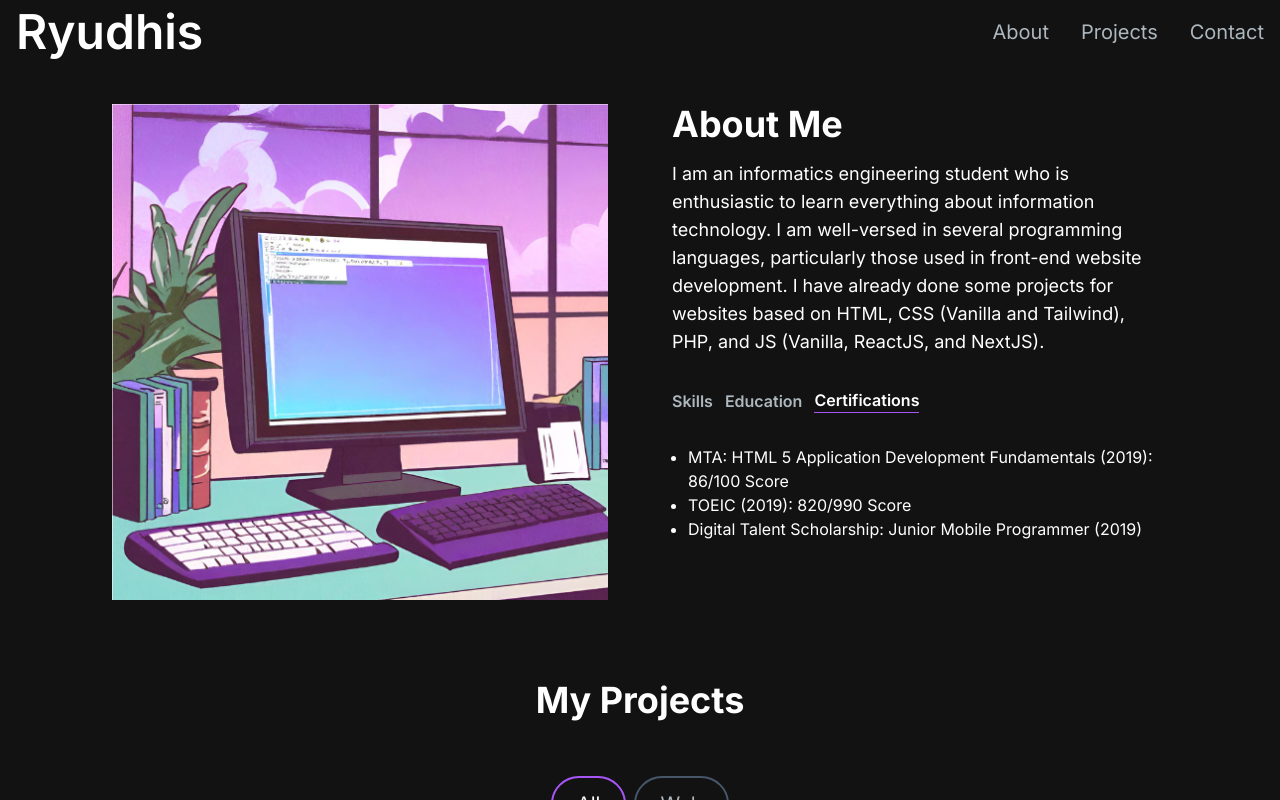
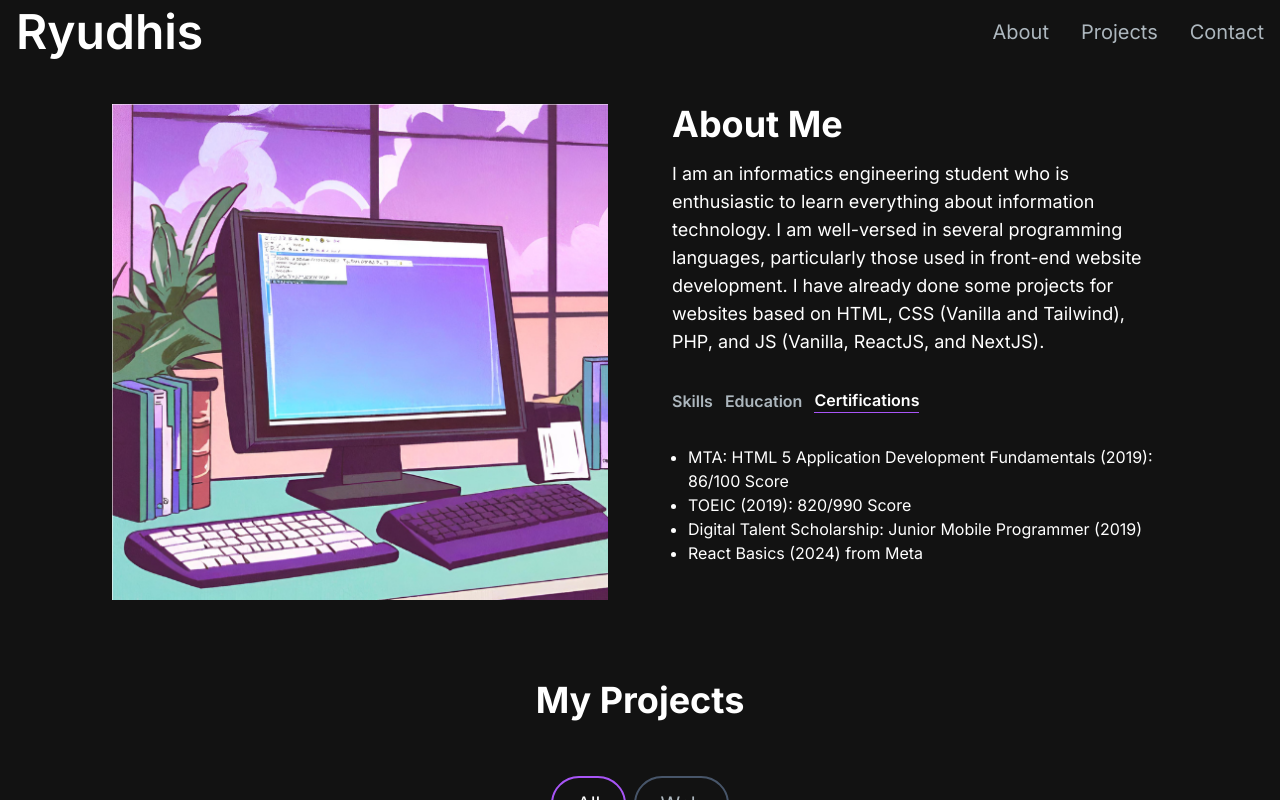
Before and after one commit to ryudhis/Portfolio, a Next.js app in the folder portfolio/: page / in a window 1280 px wide. Both pictures are taken after a click on the button "Certifications". Shown: the part 472-1272 px from the top of the page. Built offline with nearby package versions, Linux system fonts and the light colour scheme.

Commit message:
Update AboutSection.jsx

```diff
--- a/portfolio/src/app/components/AboutSection.jsx
+++ b/portfolio/src/app/components/AboutSection.jsx
@@ -41,6 +41,7 @@ const TAB_DATA = [
         </li>
         <li>TOEIC (2019): 820/990 Score</li>
         <li>Digital Talent Scholarship: Junior Mobile Programmer (2019)</li>
+        <li>React Basics (2024) from Meta</li>
       </ul>
     ),
   },
```
